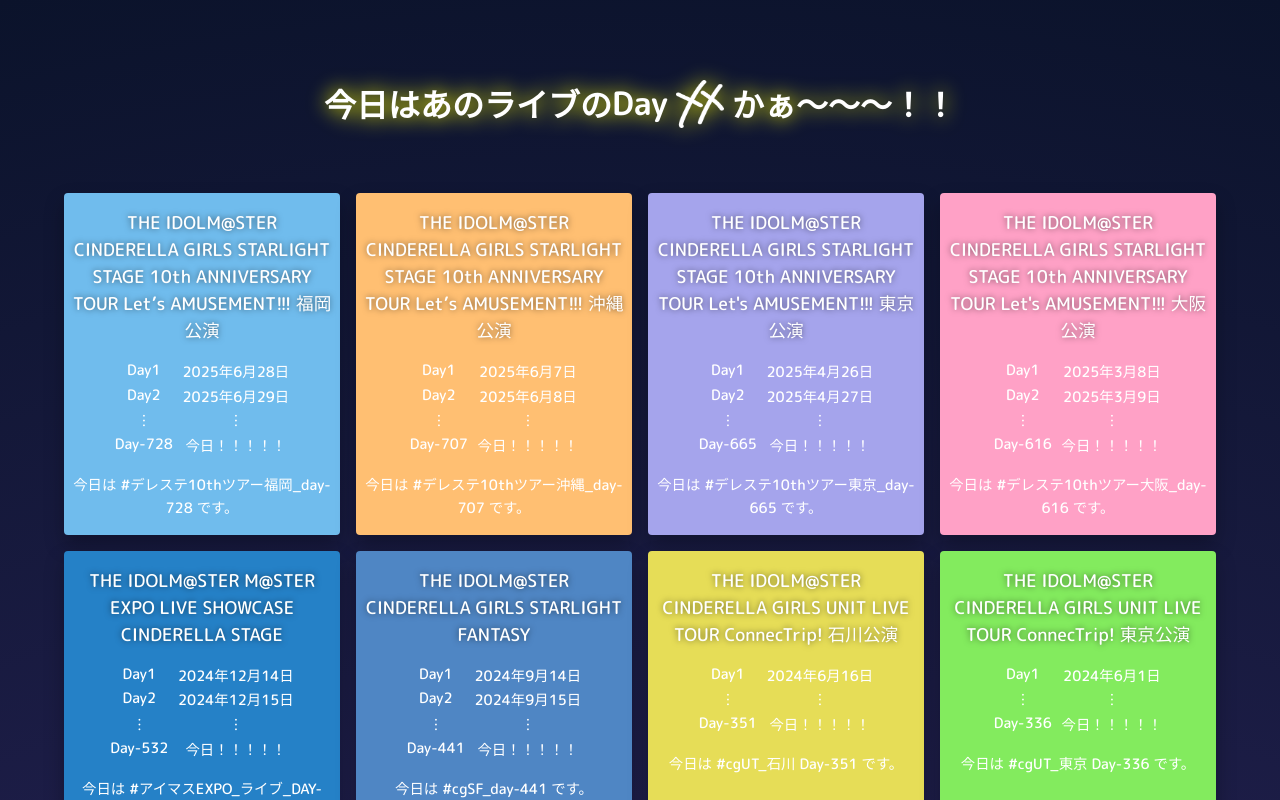
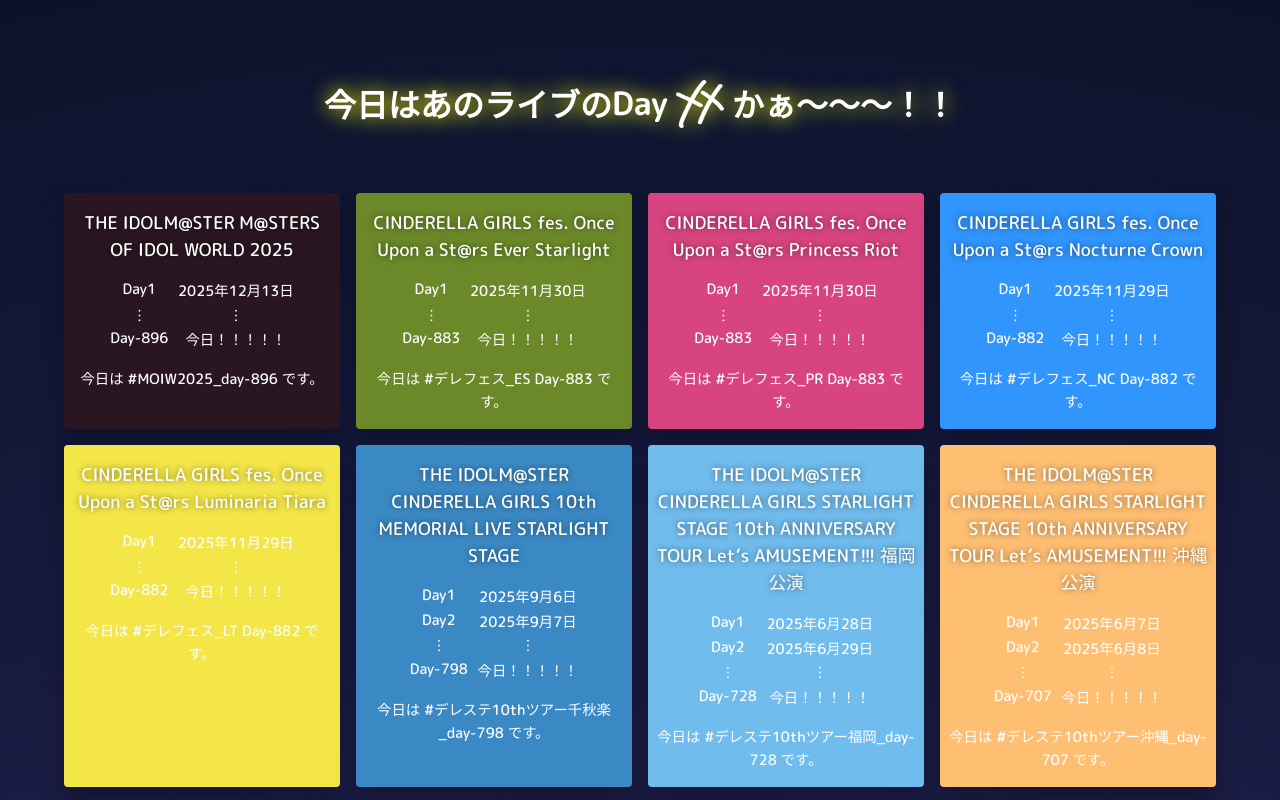
Before and after one commit to mhousetree/cg-day-x, a React (Create React App) app: page / in a window 1280 px wide. Shown: the top 800 px of the page. Built offline with nearby package versions, Linux system fonts and the light colour scheme.

Commit message:
デレステ10th千秋楽〜MOIW2025まで対応

```diff
--- a/src/lives.ts
+++ b/src/lives.ts
@@ -12,6 +12,66 @@
 };
 
 export const lives: LiveInfo[] = [
+  {
+    title: "THE IDOLM@STER M@STERS OF IDOL WORLD 2025",
+    date: new Date("2025/12/13"),
+    days: 1,
+    color: "#291620",
+    tweetType: {
+      kind: "HashtagWithDay",
+      hashtag: "MOIW2025_day",
+    },
+  },
+  {
+    title: "CINDERELLA GIRLS fes. Once Upon a St@rs Ever Starlight",
+    date: new Date("2025/11/30"),
+    days: 1,
+    color: "#6b8928",
+    tweetType: {
+      kind: "Hashtag",
+      hashtag: "デレフェス_ES",
+    },
+  },
+  {
+    title: "CINDERELLA GIRLS fes. Once Upon a St@rs Princess Riot",
+    date: new Date("2025/11/30"),
+    days: 1,
+    color: "#d7447f",
+    tweetType: {
+      kind: "Hashtag",
+      hashtag: "デレフェス_PR",
+    },
+  },
+  {
+    title: "CINDERELLA GIRLS fes. Once Upon a St@rs Nocturne Crown",
+    date: new Date("2025/11/29"),
+    days: 1,
+    color: "#3095fd",
+    tweetType: {
+      kind: "Hashtag",
+      hashtag: "デレフェス_NC",
+    },
+  },
+  {
+    title: "CINDERELLA GIRLS fes. Once Upon a St@rs Luminaria Tiara",
+    date: new Date("2025/11/29"),
+    days: 1,
+    color: "#f3e646",
+    tweetType: {
+      kind: "Hashtag",
+      hashtag: "デレフェス_LT",
+    },
+  },
+  {
+    title: "THE IDOLM@STER CINDERELLA GIRLS 10th MEMORIAL LIVE STARLIGHT STAGE",
+    date: new Date("2025/9/6"),
+    days: 2,
+    color: "#3b89c4",
+    tweetType: {
+      kind: "HashtagWithDay",
+      hashtag: "デレステ10thツアー千秋楽_day",
+    },
+  },
   {
     title:
       "THE IDOLM@STER CINDERELLA GIRLS STARLIGHT STAGE 10th ANNIVERSARY TOUR Let’s AMUSEMENT!!! 福岡公演",
```
